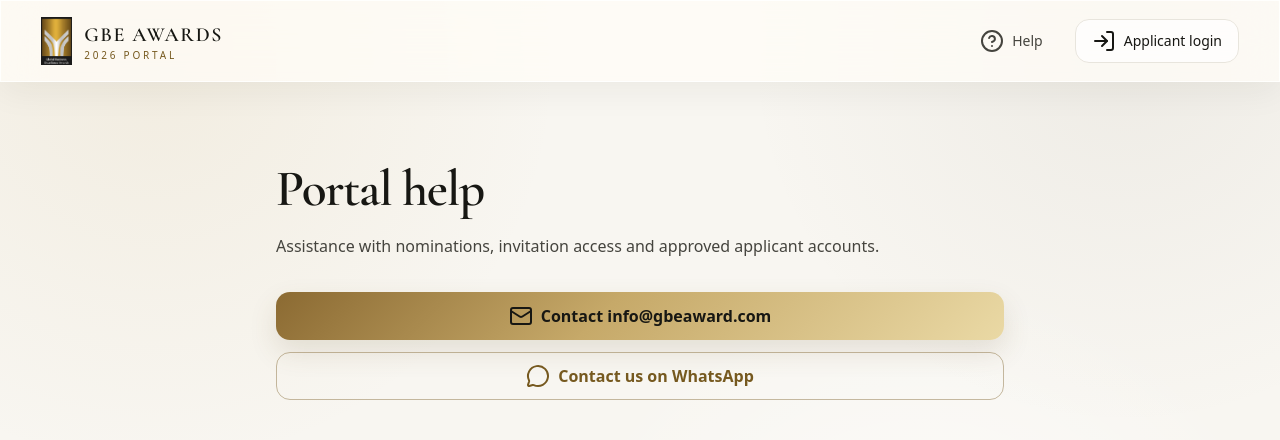
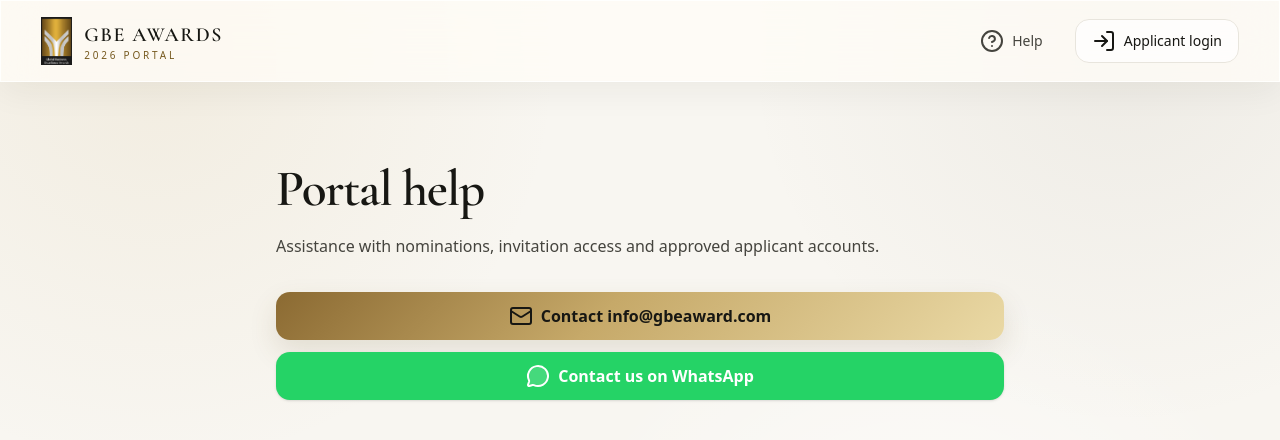
Before and after one commit to codezelat/gbe-award-portal, a Next.js app: page /help in a window 1280 px wide. Shown: the top 440 px of the page. Built offline with nearby package versions, Linux system fonts and the light colour scheme; no server answers.

Commit message:
Style WhatsApp help action

```diff
--- a/src/app/help/page.tsx
+++ b/src/app/help/page.tsx
@@ -26,9 +26,9 @@ export default function Help() {
           href="https://wa.link/10p065"
           target="_blank"
           rel="noreferrer"
-          className="mt-3 flex min-h-12 items-center justify-center gap-2 rounded-md border border-antique-gold/40 px-5 font-semibold text-antique-gold transition-colors hover:bg-gold-wash"
+          className="mt-3 flex min-h-12 items-center justify-center gap-2 rounded-md bg-[#25D366] px-5 font-semibold text-white shadow-sm transition-colors hover:bg-[#1ebe57] focus-visible:outline-none focus-visible:ring-2 focus-visible:ring-[#25D366] focus-visible:ring-offset-2"
         >
-          <MessageCircle />
+          <MessageCircle className="fill-white/15" />
           Contact us on WhatsApp
         </a>
       </main>
```
